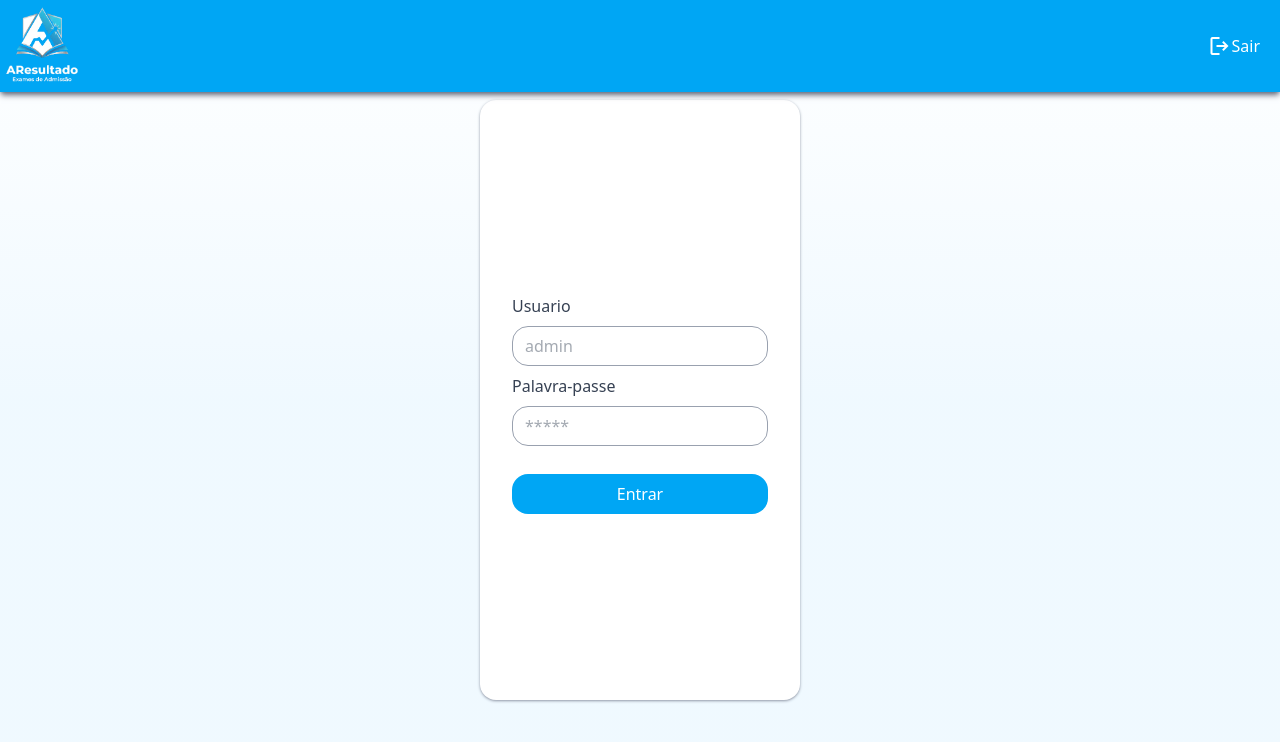
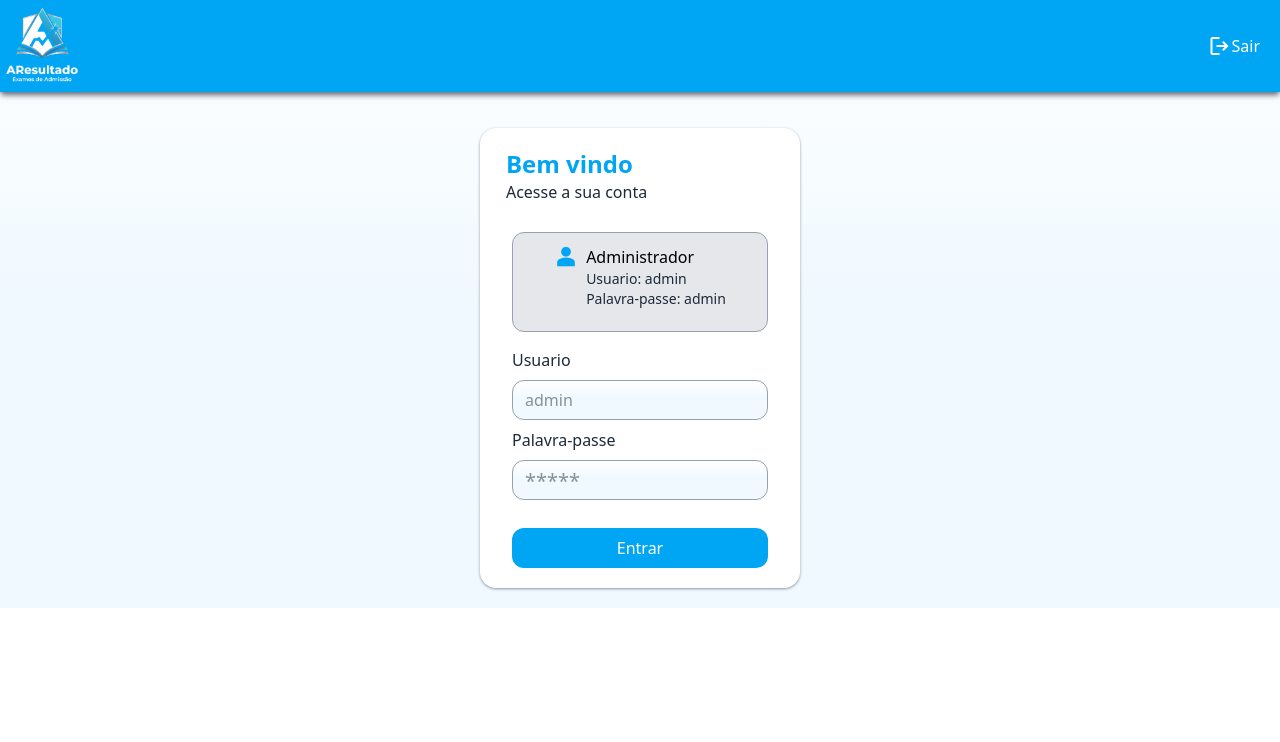
Before and after one commit to Alvaro-Massingue/AResultado-Sistema-de-visualiza-o-dos-resultados-dos-exames-de-admiss-o, a React (Vite) app: page /login in a window 1280 px wide. Shown: the top 742 px of the page. Built offline with nearby package versions, Linux system fonts and the light colour scheme.

Commit message:
Actualizacao da UI

```diff
--- a/src/components/SearchResults.jsx
+++ b/src/components/SearchResults.jsx
@@ -25,16 +25,16 @@ const SearchResults = (props) => {
   const [selectPeriods, setSelectPeriods] = useState(false);
 
   return (
-    <div className="w-full flex flex-wrap gap-2 min-h-45 justify-center items-center pt-3 pb-5">
+    <div className="w-full flex flex-wrap gap-2 min-h-45 md:items-start justify-center items-center pt-3 pb-5">
       <label
         className=" text-gray-600 basis-70 shrink grow-0 md:basis-1"
         htmlFor="course"
       >
         Curso
       </label>
-      <div className="min-h-10 w-1/2 basis-70 shrink grow-0">
+      <div className="min-h-10 md:min-h-10 w-1/2 basis-70 shrink grow-0">
         {errorC ? (
-          <p className="text-red-600 text-sm basis-70 shrink mb-2 grow-0 md:basis-1">
+          <p className="text-red-600 text-sm md:text-base basis-70 shrink mb-2 grow-0 md:basis-1">
             Preencha este campo
           </p>
         ) : (
@@ -77,9 +77,9 @@ const SearchResults = (props) => {
       >
         Periodo
       </label>
-      <div className="min-h-10 w-1/2 basis-70 shrink grow-0">
+      <div className="min-h-10 md:h-10 w-1/2 basis-70 shrink grow-0">
         {errorP ? (
-          <p className="text-red-600 text-sm basis-70 shrink mb-2 grow-0 md:basis-1">
+          <p className="text-red-600 text-sm md:text-base basis-70 shrink mb-2 grow-0 md:basis-1">
             Preencha este campo
           </p>
         ) : (
--- a/src/pages/Login.jsx
+++ b/src/pages/Login.jsx
@@ -33,36 +33,53 @@ const Login = () => {
   };
 
   return (
-    <div className="w-full bg-linear-to-t from-sky-50 via-sky-50 to-white m-0 flex flex-col items-center gap-10 h-screen">
+    <div className="w-full bg-linear-to-t from-sky-50 via-sky-50 to-white m-0 flex flex-col items-center gap-10 h-full">
       <Header isAuthenticated={true} />
-      <div className="w-[90%] h-3/4 bg-white rounded-2xl mt-25 shadow shadow-gray-400 flex flex-col justify-center items-center gap-2 shrink md:w-[25%]">
-        <p className="text-red-600 text-sm w-[80%]">{response}</p>
+      <div className="w-[90%] min-h-3/4 bg-white rounded-2xl mt-32 mb-5 shadow shadow-gray-400 flex flex-col justify-center items-center gap-2 shrink md:w-[25%]">
+      <div className="flex flex-wrap wrap-break-word shrink m-5">
+        <h1 className="text-sky-500 font-bold text-xl md:text-2xl w-[60%]">Bem vindo</h1>
+        <p className="text-gray-800">Acesse a sua conta</p>
+      </div>
+      <div className="w-[80%] border bg-gray-200 min-h-25 p-3 flex flex-wrap justify-center wrap-break-word shrink gap-2 rounded-xl border-gray-400">
+      <span
+          className="material-symbols-outlined basis-[10%] grow-0 shrink  text-sky-500
+          [font-variation-settings:'FILL'_1,'wght'_800,'GRAD'_0,'opsz'_24]"
+        >
+          person
+        </span>
+        <div className="text-sm text-gray-800 shrink">
+          <h1 className="font-medium text-base text-black">Administrador</h1>
+          <p>Usuario: admin</p>
+          <p>Palavra-passe: admin</p>
+        </div>
+      </div>
+        <p className="text-red-600 text-sm md:text-base w-[80%]">{response}</p>
         {errorUser ? (
-          <p className=" text-red-600 text-sm w-[80%]">Preencha este campo</p>
+          <p className=" text-red-600 text-sm md:text-base w-[80%]">Preencha este campo</p>
         ) : (
-          <p className=" text-gray-700 font-medium w-[80%]">Usuario</p>
+          <p className=" text-gray-800 w-[80%]">Usuario</p>
         )}
         <input
-          className="h-10 w-[80%] border border-gray-400 rounded-2xl text-gray-600 outline-0 focus:border focus:border-sky-500 focus:text-sky-500 pl-3"
+          className="h-10 w-[80%] border bg-linear-to-t from-sky-50 via-sky-50 to-white border-gray-400 rounded-xl text-gray-800 outline-0 focus:border focus:border-sky-500 focus:text-sky-500 pl-3"
           type="text"
           placeholder="admin"
           value={user}
           onChange={(event) => setUser(event.target.value)}
         />
         {errorPass ? (
-          <p className=" text-red-600 text-sm w-[80%]">Preencha este campo</p>
+          <p className=" text-red-600 text-sm md:text-base w-[80%]">Preencha este campo</p>
         ) : (
-          <p className=" text-gray-700 font-medium w-[80%]">Palavra-passe</p>
+          <p className=" text-gray-800 w-[80%]">Palavra-passe</p>
         )}
         <input
-          className="h-10 w-[80%] border border-gray-400 rounded-2xl outline-0 text-gray-600 focus:border focus:border-sky-500 focus:text-sky-500 pl-3"
+          className="h-10 w-[80%] border focus:text-base text-xl bg-linear-to-t from-sky-50 via-sky-50 to-white border-gray-400 rounded-xl outline-0 text-gray-800 focus:border focus:border-sky-500 focus:text-sky-500 pl-3"
           type="password"
           placeholder="*****"
           value={password}
           onChange={(event) => setPassword(event.target.value)}
         />
         <button
-          className="w-[80%] h-10 bg-sky-500 text-white rounded-2xl mt-5 cursor-pointer md:hover:border md:hover:bg-blue-700"
+          className="w-[80%] mb-5 h-10 bg-sky-500 text-white rounded-xl mt-5 cursor-pointer md:hover:border md:hover:bg-blue-700"
           onClick={() => {
             if (user == "" && password == "") {
               setErrorUser(true);
```
